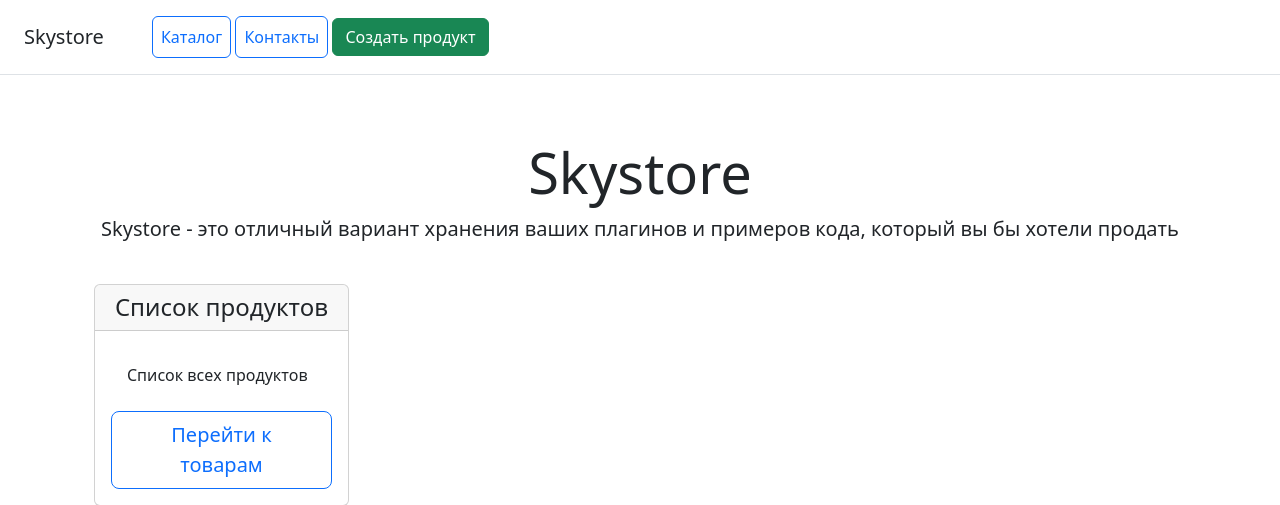
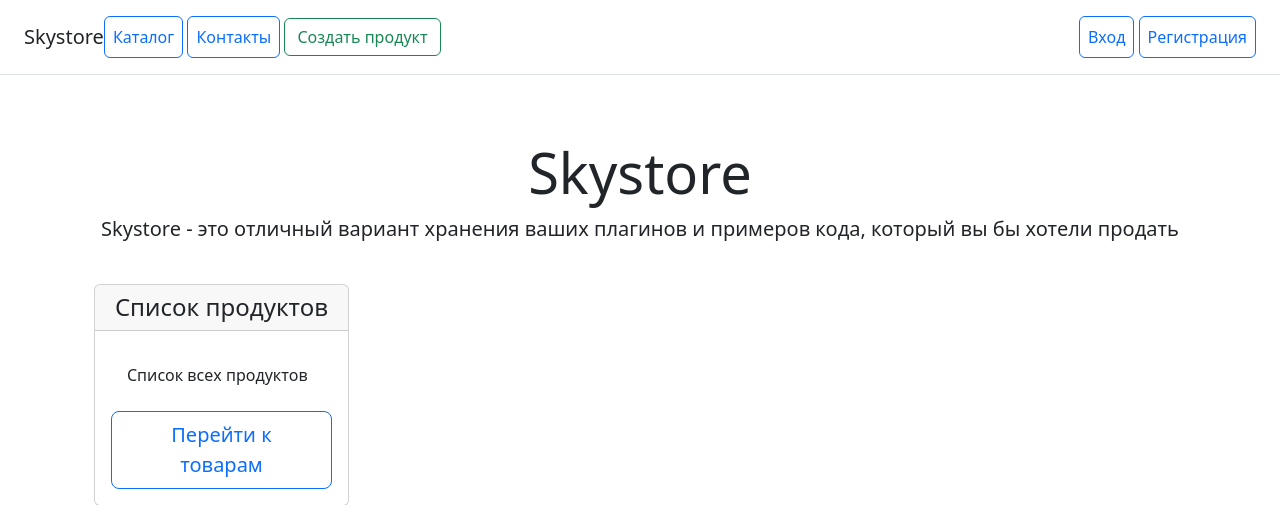
Before and after one commit to SofyaBushkovskaya/homework_22, a Django app: template catalog/templates/catalog/home.html in a window 1280 px wide. Shown: the top 505 px of the page. Run offline with Django 5.2, Linux system fonts and the light colour scheme; the template is opened without the code that fills it, so the values that code supplies are empty; some libraries are stand-ins or nearby versions.

Commit message:
fix html catalog

```diff
--- a/catalog/templates/catalog/includes/inc_menu_top.html
+++ b/catalog/templates/catalog/includes/inc_menu_top.html
@@ -1,8 +1,16 @@
 <div class="d-flex flex-column flex-md-row align-items-center p-3 px-md-4 mb-3 bg-white border-bottom box-shadow">
     <h5 class="my-0 mr-md-auto font-weight-normal">Skystore</h5>
-    <nav class="ms-5">
+    <nav class="me-auto">
         <a class="p-2 btn btn-outline-primary" href="/catalog/">Каталог</a>
         <a class="p-2 btn btn-outline-primary" href="{% url 'catalog:contacts' %}">Контакты</a>
-        <a href="{% url 'catalog:product_create' %}" class="btn btn-success">Создать продукт</a>
+        <a href="{% url 'catalog:product_create' %}" class="btn btn-outline-success">Создать продукт</a>
+   </nav>
+  <nav class="ms-auto">
+        {% if user.is_authenticated %}
+        <a class="p-2 btn btn-outline-primary" href="{% url 'users:logout' %}">Выход</a>
+        {% else %}
+        <a class="p-2 btn btn-outline-primary" href="{% url 'users:login' %}">Вход</a>
+        <a class="p-2 btn btn-outline-primary" href="{% url 'users:register' %}">Регистрация</a>
+        {% endif %}
     </nav>
 </div>
```
